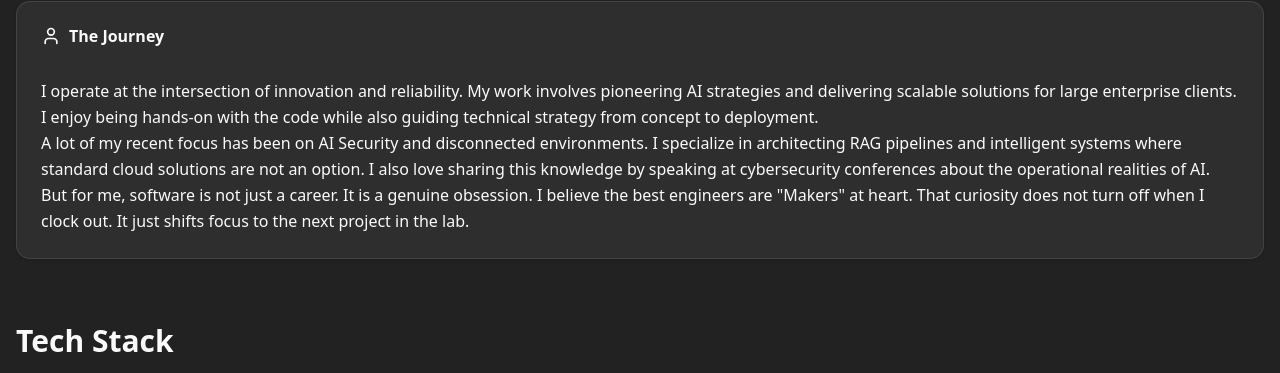
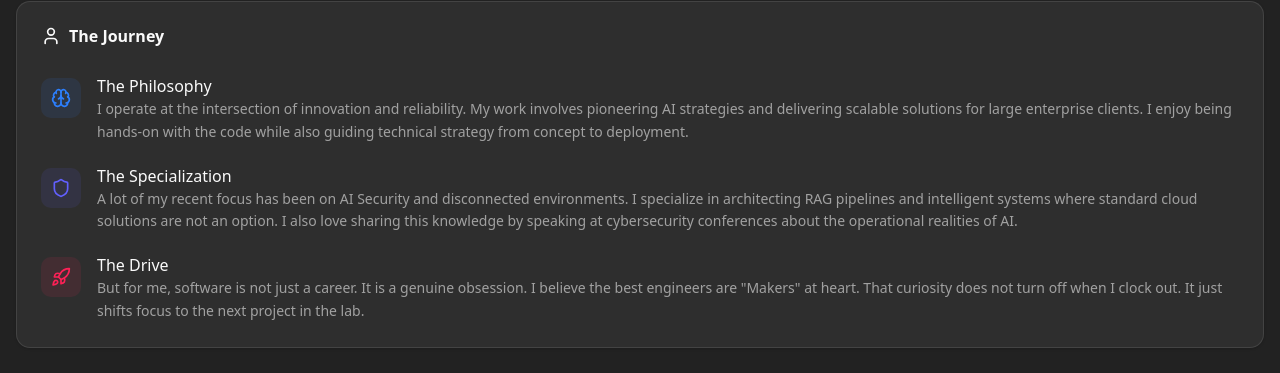
Before and after one commit to carlostbello/personal-website, a Next.js app: page /about in a window 1280 px wide. Shown: the part 352-725 px from the top of the page. Built offline with nearby package versions, Linux system fonts and the light colour scheme; no server answers.

Commit message:
feat: add about page with personal story, tech stack, and interests sections

```diff
--- a/src/app/(marketing)/about/page.tsx
+++ b/src/app/(marketing)/about/page.tsx
@@ -1,5 +1,5 @@
 import type { Metadata } from 'next'
-import { User, Code, Lightbulb, Heart, Globe } from 'lucide-react'
+import { User, Code, Lightbulb, Heart, Globe, Brain, Shield, Rocket } from 'lucide-react'
 import { Card, CardContent, CardHeader, CardTitle } from '@/components/ui/card'
 
 export const metadata: Metadata = {
@@ -30,16 +30,42 @@ export default function AboutPage() {
               The Journey
             </CardTitle>
           </CardHeader>
-          <CardContent className="prose prose-neutral dark:prose-invert leading-relaxed">
-            <p>
+          <CardContent className="grid gap-6">
+            <div className="flex flex-col gap-2 sm:flex-row sm:gap-4">
+              <div className="flex h-10 w-10 shrink-0 items-center justify-center rounded-lg bg-blue-500/10 text-blue-500">
+                <Brain className="h-5 w-5" />
+              </div>
+              <div className="space-y-1">
+                <h3 className="font-medium leading-none">The Philosophy</h3>
+                <p className="text-muted-foreground text-sm leading-relaxed">
                   I operate at the intersection of innovation and reliability. My work involves pioneering AI strategies and delivering scalable solutions for large enterprise clients. I enjoy being hands-on with the code while also guiding technical strategy from concept to deployment.
                 </p>
-            <p>
+              </div>
+            </div>
+
+            <div className="flex flex-col gap-2 sm:flex-row sm:gap-4">
+              <div className="flex h-10 w-10 shrink-0 items-center justify-center rounded-lg bg-indigo-500/10 text-indigo-500">
+                <Shield className="h-5 w-5" />
+              </div>
+              <div className="space-y-1">
+                <h3 className="font-medium leading-none">The Specialization</h3>
+                <p className="text-muted-foreground text-sm leading-relaxed">
                   A lot of my recent focus has been on AI Security and disconnected environments. I specialize in architecting RAG pipelines and intelligent systems where standard cloud solutions are not an option. I also love sharing this knowledge by speaking at cybersecurity conferences about the operational realities of AI.
                 </p>
-            <p>
+              </div>
+            </div>
+
+            <div className="flex flex-col gap-2 sm:flex-row sm:gap-4">
+              <div className="flex h-10 w-10 shrink-0 items-center justify-center rounded-lg bg-rose-500/10 text-rose-500">
+                <Rocket className="h-5 w-5" />
+              </div>
+              <div className="space-y-1">
+                <h3 className="font-medium leading-none">The Drive</h3>
+                <p className="text-muted-foreground text-sm leading-relaxed">
                   But for me, software is not just a career. It is a genuine obsession. I believe the best engineers are &quot;Makers&quot; at heart. That curiosity does not turn off when I clock out. It just shifts focus to the next project in the lab.
                 </p>
+              </div>
+            </div>
           </CardContent>
         </Card>
       </section>
```
Lines whose indentation alone changed are shown as unchanged.
